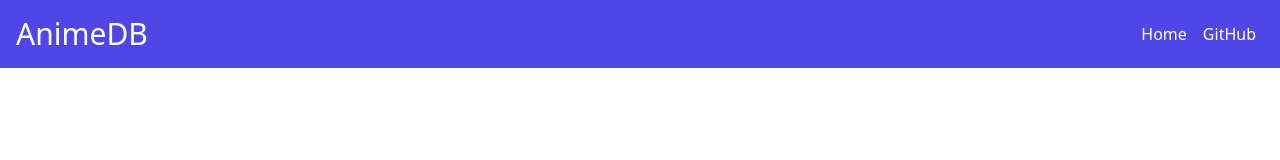
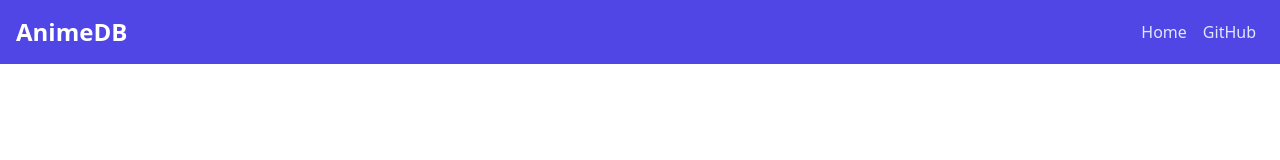
Before and after one commit to ryuuwiz/animedb, a Next.js app: page / in a window 1280 px wide. Shown: the top 160 px of the page. Built offline with nearby package versions, Linux system fonts and the light colour scheme.

Commit message:
style: change navbar styles

```diff
--- a/components/Navbar.tsx
+++ b/components/Navbar.tsx
@@ -3,12 +3,12 @@ import Link from "next/link";
 const Navbar = () => {
   return (
     <div className="bg-indigo-600 text-white flex justify-between items-center p-4">
-      <h1 className="text-3xl">AnimeDB</h1>
-      <ul className="flex justify-between">
-        <li className="px-2">
+      <h1 className="text-2xl font-bold">AnimeDB</h1>
+      <ul className="flex justify-between text-md text-indigo-100 font-medium">
+        <li className="px-2 hover:text-indigo-200">
           <Link href="/">Home</Link>
         </li>
-        <li className="px-2">
+        <li className="px-2 hover:text-indigo-200">
           <a href="https://github.com/ryuuwiz/animedb">GitHub</a>
         </li>
       </ul>
```
